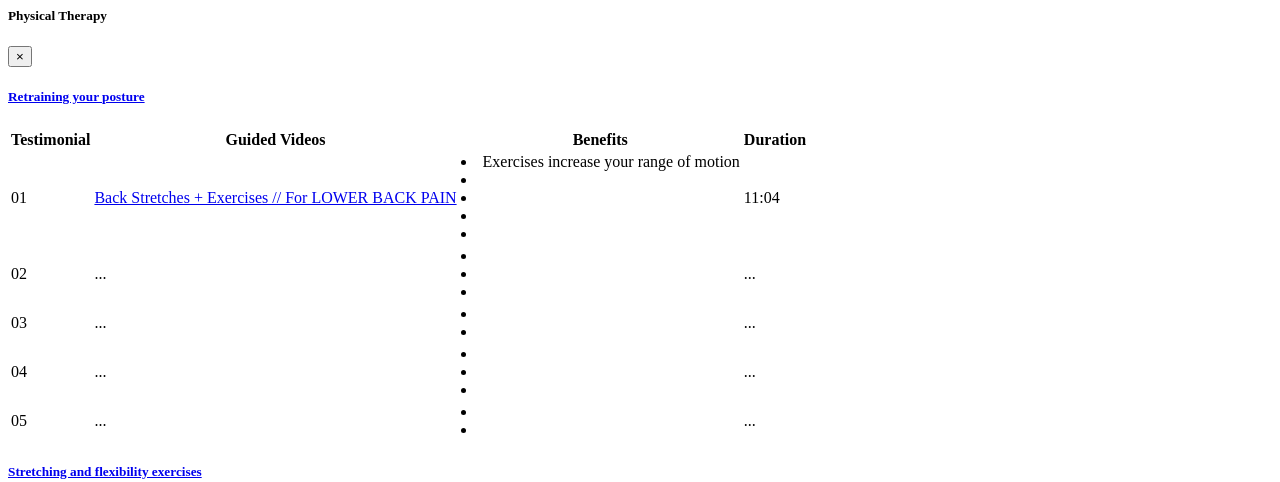
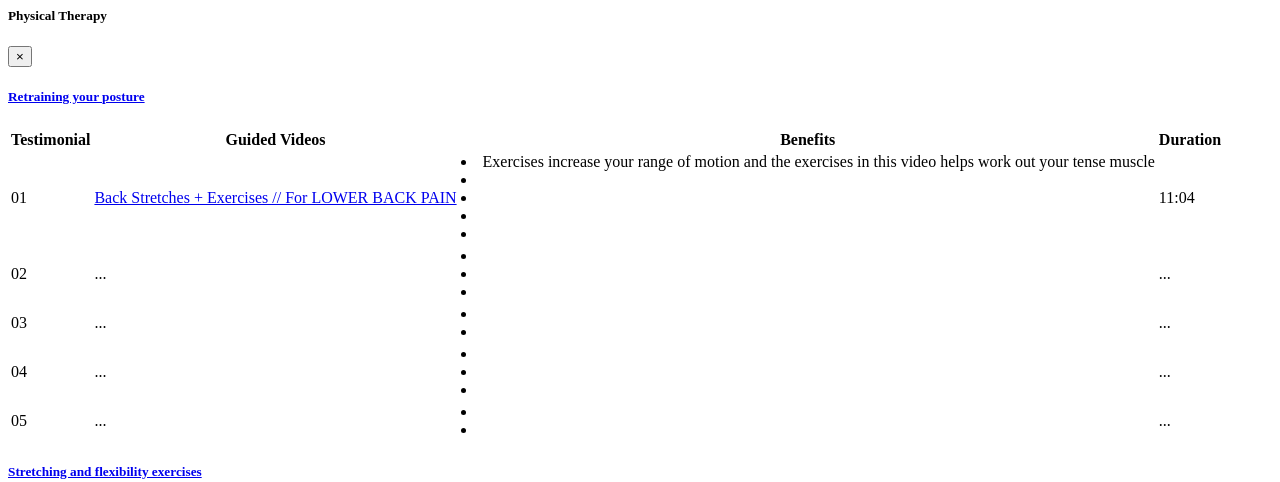
Before and after one commit to charmikadi/finetic, a Flask app: template templates/nonsurgicaltreatments.html in a window 1280 px wide. Shown: the top 482 px of the page. Run offline with Flask 2, Linux system fonts and the light colour scheme; the template is opened without the code that fills it, so the values that code supplies are empty.

Commit message:
Update nonsurgicaltreatments.html

```diff
--- a/templates/nonsurgicaltreatments.html
+++ b/templates/nonsurgicaltreatments.html
@@ -29,7 +29,7 @@
                             <tr>
                                 <td>01</td>
                                 <td> <a href="https://www.youtube.com/watch?v=U3DParHgSMc"> Back Stretches + Exercises // For LOWER BACK PAIN</a> </td>
-                                <td><li>Exercises increase your range of motion</li>
+                                <td><li>Exercises increase your range of motion and the exercises in this video helps  work out your tense muscle</li>
                                    <li></li>
                                    <li></li>
                                    <li></li>
```
